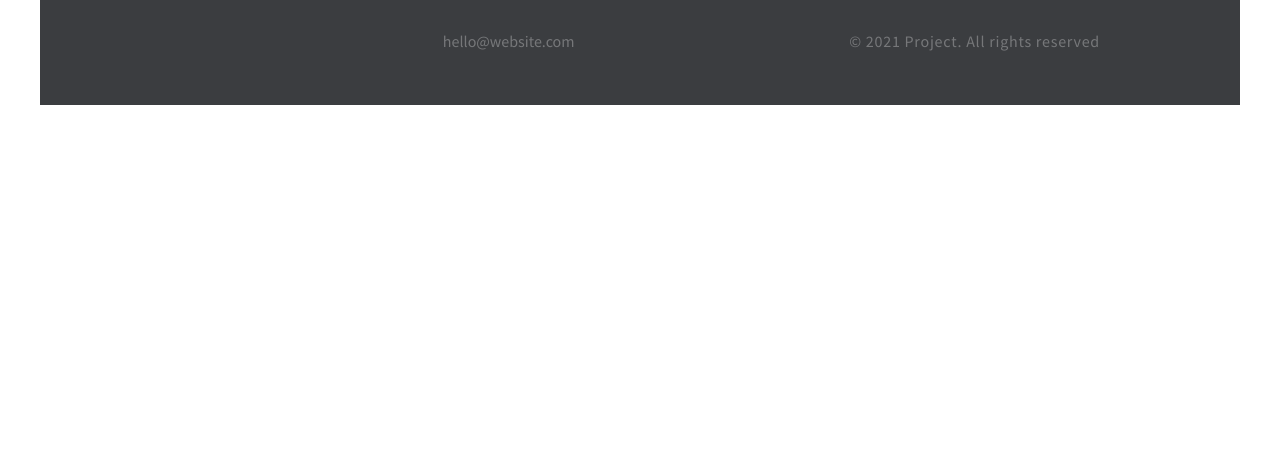
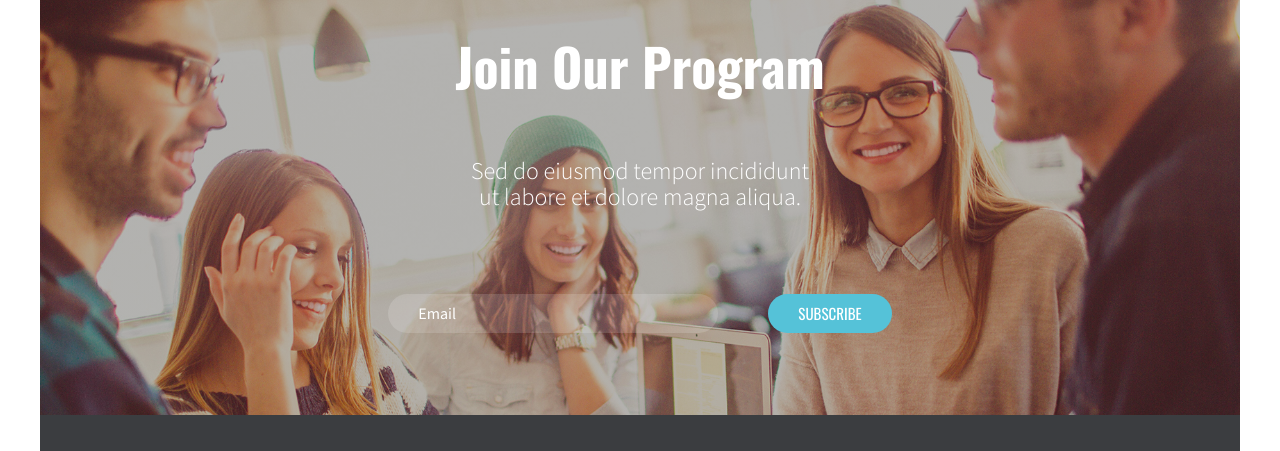
Before and after one commit to ananotopuria/personal-website, a plain HTML site: page src/index.html in a window 1280 px wide. Shown: the part 2278-2729 px from the top of the page. Before the commit the page ends 2383 px from the top, so only its background shows below. Drawn offline with nearby package versions, Linux system fonts and the light colour scheme.

Commit message:
add join section with main.js and add event listener for form

```diff
--- /dev/null
+++ b/main.js
@@ -0,0 +1,55 @@
+document.addEventListener("DOMContentLoaded", function() {
+
+    const joinProgramSection = document.createElement("section");
+    joinProgramSection.className = "app-section app-section--image-join";
+
+    const sectionTitle = document.createElement("h2");
+    sectionTitle.className = "app-title";
+    sectionTitle.textContent = "Join Our Program";
+
+    const sectionSubtitle = document.createElement("h3");
+    sectionSubtitle.className = "app-subtitle";
+    sectionSubtitle.innerHTML = "Sed do eiusmod tempor incididunt <br /> ut labore et dolore magna aliqua.";
+
+    const subscribeForm = document.createElement("form");
+    subscribeForm.className = "subscribe__form";
+
+    const inputFieldDiv = document.createElement("div");
+    inputFieldDiv.className = "subscribe__form--input-field";
+
+    const emailLabel = document.createElement("label");
+    emailLabel.setAttribute("for", "email");
+
+    const emailInput = document.createElement("input");
+    emailInput.id = "email";
+    emailInput.className = "input-field";
+    emailInput.name = "email";
+    emailInput.type = "email";
+    emailInput.placeholder = "Email";
+
+    const subscribeButton = document.createElement("button");
+    subscribeButton.className = "form__btn";
+    subscribeButton.textContent = "SUBSCRIBE";
+
+    inputFieldDiv.appendChild(emailLabel);
+    inputFieldDiv.appendChild(emailInput);
+    subscribeForm.appendChild(inputFieldDiv);
+    subscribeForm.appendChild(subscribeButton);
+    joinProgramSection.appendChild(sectionTitle);
+    joinProgramSection.appendChild(sectionSubtitle);
+    joinProgramSection.appendChild(subscribeForm);
+
+    const eventsTaskContainer = document.getElementById("events-task");
+
+    eventsTaskContainer.appendChild(joinProgramSection);
+
+    joinProgramSection.className = "app-section app-section--image-join";
+    eventsTaskContainer.appendChild(joinProgramSection);
+    // const subscribeForm = document.querySelector(".subscribe__form");
+    // const emailInput = document.getElementById("email");
+    subscribeForm.addEventListener("submit", function(event) {
+        event.preventDefault();
+        const emailValue = emailInput.value;
+        console.log("Entered Email: ", emailValue);
+    });
+});
--- a/src/index.html
+++ b/src/index.html
@@ -11,6 +11,7 @@
   <link href="https://fonts.googleapis.com/css2?family=Oswald:wght@200;300;400;500;600;700&display=swap" rel="stylesheet">
   <link href="https://fonts.googleapis.com/css2?family=Source+Sans+Pro:ital,wght@0,200;0,300;0,400;0,600;0,700;0,900;1,200;1,300;1,400;1,600;1,700;1,900&display=swap" rel="stylesheet">
   <link rel="stylesheet" type="text/css" href="styles/style.css" />
+  <script src="/main.js" type="module"></script>
 </head>
 
 <body>
@@ -87,6 +88,31 @@
     </h3>
   </section>
 
+  <!-- section -->
+  <!-- <section class="app-section app-section--image-join">
+    <h2 class="app-title">
+      Join Our Program
+    </h2>
+    <h3 class="app-subtitle">
+      Sed do eiusmod tempor incididunt <br /> ut labore et dolore magna aliqua.
+    </h3>
+    <form class="subscribe__form">
+      <div class="subscribe__form--input-field">
+        <label for="email"></label>
+        <input
+        id="email"
+        class="input-field"
+        name="email"
+        type="email"
+        placeholder="Email"
+        />
+      </div>
+      <button class="form__btn">SUBSCRIBE</button>
+    </form>
+  </section> -->
+
+  <div id="events-task"></div>
+
   <footer class="app-footer">
     <div class="app-footer__logo">
       <img src="assets/images/your-logo-footer.png" alt="Logo small icon picture" class="app-logo app-logo--small" /> Project
@@ -106,6 +132,7 @@
     </p>
   </footer>
 </main>
+
 </body>
 
 </html>
--- a/src/styles/style.css
+++ b/src/styles/style.css
@@ -2,7 +2,7 @@
 
 body {
   background-color: #fff;
-  font: normal 16px 'Source Sans Pro', sans-serif, Arial;
+  font: normal 16px "Source Sans Pro", sans-serif, Arial;
 }
 
 h1,
@@ -12,7 +12,7 @@ h4,
 h5,
 h6,
 button {
-  font-family: 'Oswald', sans-serif;
+  font-family: "Oswald", sans-serif;
 }
 
 main {
@@ -46,20 +46,20 @@ main {
 
 .app-title {
   font-size: 3.25rem;
-  line-height: 3.20rem;
+  line-height: 3.2rem;
   text-align: center;
 }
 
 .app-subtitle {
-  font-size: 1.50rem;
+  font-size: 1.5rem;
   line-height: 1.625rem;
   font-weight: 300;
   text-align: center;
-  font-family: 'Source Sans Pro', sans-serif, Arial;
+  font-family: "Source Sans Pro", sans-serif, Arial;
 }
 
 .app-section__button {
-  background-color: #55C2D8;
+  background-color: #55c2d8;
   border: none;
   color: white;
   cursor: pointer;
@@ -77,7 +77,7 @@ main {
   right: 0;
   z-index: 1;
   display: grid;
-  grid-template-columns: .5fr 1fr .5fr;
+  grid-template-columns: 0.5fr 1fr 0.5fr;
   padding: 0 140px;
 }
 
@@ -148,7 +148,7 @@ main {
   background-color: white;
   position: absolute;
   border-radius: 2px;
-  transition: transform .5s ease-in-out;
+  transition: transform 0.5s ease-in-out;
   width: 100%;
   height: 2px;
   left: 0;
@@ -169,7 +169,12 @@ main {
 }
 
 .app-section--image-peak {
-  background: linear-gradient(to top, rgba(65, 65, 65, .5), rgba(65, 65, 65, .5)), url(../assets/images/your-image-here.jpg) no-repeat center/cover;
+  background: linear-gradient(
+      to top,
+      rgba(65, 65, 65, 0.5),
+      rgba(65, 65, 65, 0.5)
+    ),
+    url(../assets/images/your-image-here.jpg) no-repeat center/cover;
   height: 800px;
   max-width: 100%;
   color: white;
@@ -193,7 +198,12 @@ main {
 }
 
 .app-section--image-culture {
-  background: linear-gradient(to top, rgba(65, 65, 65, .7), rgba(65, 65, 65, .7)), url(../assets/images/your-image.jpg) no-repeat center/cover;
+  background: linear-gradient(
+      to top,
+      rgba(65, 65, 65, 0.7),
+      rgba(65, 65, 65, 0.7)
+    ),
+    url(../assets/images/your-image.jpg) no-repeat center/cover;
   height: 698px;
   max-width: 100%;
   color: white;
@@ -292,3 +302,52 @@ main {
     justify-self: flex-start;
   }
 }
+
+.app-section--image-join {
+  background: linear-gradient(
+      to top,
+      rgba(65, 65, 65, 0.4),
+      rgba(65, 65, 65, 0.4)
+    ),
+    url(../assets/images/f01f8e3c13b187fbf8d4675da7012bc6.jpeg) no-repeat
+      top/cover;
+  height: 500px;
+  max-width: 100%;
+  color: white;
+}
+
+/* form */
+
+.subscribe__form {
+  display: flex;
+  flex-direction: row;
+  justify-content: center;
+  gap: 20px;
+  margin-top: 60px;
+  width: 100%;
+}
+.subscribe__form--input-field {
+  width: 30%;
+}
+.subscribe__form--input-field > input {
+  border: none;
+  /* background-color: transparent; */
+  background: rgba(255, 255, 255, 0.15);
+  border-radius: 30px;
+  color: #fff;
+  width: 75%;
+  padding: 10px 30px;
+}
+.subscribe__form--input-field input::placeholder {
+  color: #fff;
+}
+
+.form__btn {
+  font-size: 15px;
+  font-weight: 400;
+  color: #fff;
+  background-color: #55c2d8;
+  border: none;
+  border-radius: 30px;
+  padding: 10px 30px;
+}
```
Also changed, not shown: src/assets/images/f01f8e3c13b187fbf8d4675da7012bc6.jpeg (added), 3 other files.
